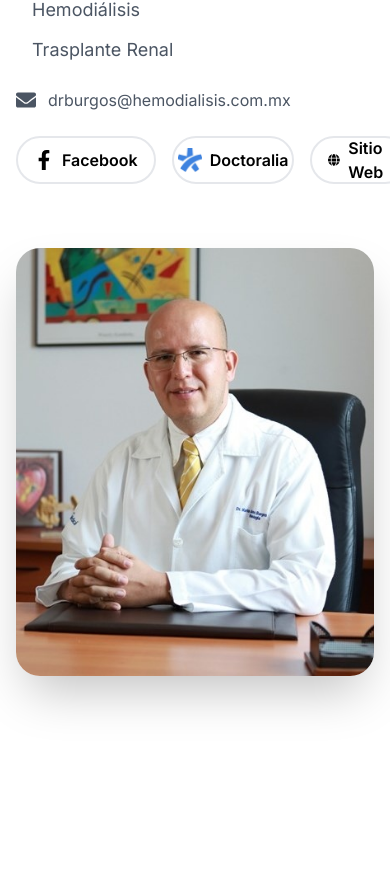
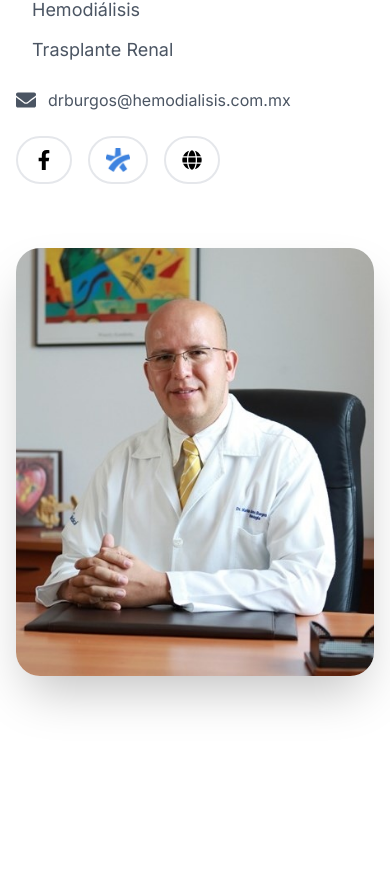
Before and after one commit to aletxapascual/Renal, a React (Create React App) app: page /acerca-de in a window 390 px wide. Shown: the part 5752-6636 px from the top of the page. Built offline with nearby package versions, Linux system fonts and the light colour scheme.

Commit message:
Mejoras slideshow

```diff
--- a/src/containers/about/Container1.js
+++ b/src/containers/about/Container1.js
@@ -19,11 +19,11 @@ function Container1() {
       if (scrollContainer.scrollLeft >= scrollContainer.scrollWidth - scrollContainer.clientWidth) {
         scrollContainer.scrollLeft = 0;
       } else {
-        scrollContainer.scrollLeft += 0.5; // Slower scroll speed
+        scrollContainer.scrollLeft += 0.5;
       }
     };
 
-    const intervalId = setInterval(scroll, 50); // Increased interval for smoother animation
+    const intervalId = setInterval(scroll, 50);
 
     return () => clearInterval(intervalId);
   }, []);
--- a/src/containers/about/Container4.js
+++ b/src/containers/about/Container4.js
@@ -74,8 +74,8 @@ function Container4() {
                   rel="noopener noreferrer"
                   className="h-12 px-4 flex items-center justify-center rounded-full border-2 border-[#5773BB] text-[#5773BB] hover:bg-[#5773BB] hover:text-white transition-colors"
                 >
-                  <FaFacebookF className="w-5 h-5 mr-2" />
-                  <span className="font-semibold">Facebook</span>
+                  <FaFacebookF className="w-5 h-5 md:mr-2" />
+                  <span className="font-semibold hidden md:inline">Facebook</span>
                 </a>
                 <a
                   href="https://www.doctoralia.com.mx/mario-arturo-burgos-soto/nefrologo/yucatan"
@@ -86,9 +86,9 @@ function Container4() {
                   <img
                     src={doctoralia}
                     alt="Doctoralia Profile"
-                    className="h-6 object-contain mr-2 [filter:brightness(0)_saturate(100%)_invert(45%)_sepia(19%)_saturate(1404%)_hue-rotate(187deg)_brightness(100%)_contrast(87%)] group-hover:brightness-0 group-hover:invert-[100%] group-hover:sepia-0 group-hover:saturate-100 group-hover:contrast-100 transition-all"
+                    className="h-6 object-contain md:mr-2 [filter:brightness(0)_saturate(100%)_invert(45%)_sepia(19%)_saturate(1404%)_hue-rotate(187deg)_brightness(100%)_contrast(87%)] group-hover:brightness-0 group-hover:invert-[100%] group-hover:sepia-0 group-hover:saturate-100 group-hover:contrast-100 transition-all"
                   />
-                  <span className="font-semibold">Doctoralia</span>
+                  <span className="font-semibold hidden md:inline">Doctoralia</span>
                 </a>
                 <a
                   href="https://nefrologomerida.com/"
@@ -96,8 +96,8 @@ function Container4() {
                   rel="noopener noreferrer"
                   className="h-12 px-4 flex items-center justify-center rounded-full border-2 border-[#5773BB] text-[#5773BB] hover:bg-[#5773BB] hover:text-white transition-colors"
                 >
-                  <FaGlobe className="w-5 h-5 mr-2" />
-                  <span className="font-semibold">Sitio Web</span>
+                  <FaGlobe className="w-5 h-5 md:mr-2" />
+                  <span className="font-semibold hidden md:inline">Sitio Web</span>
                 </a>
               </div>
             </div>
```
